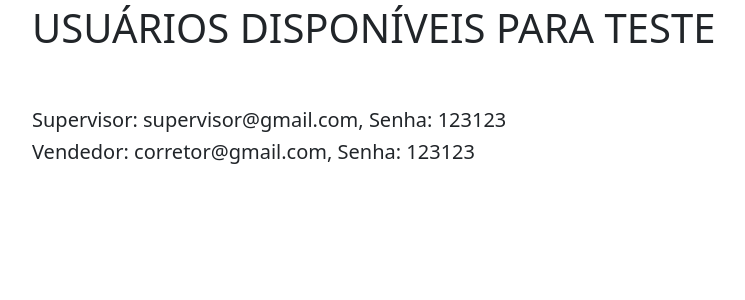
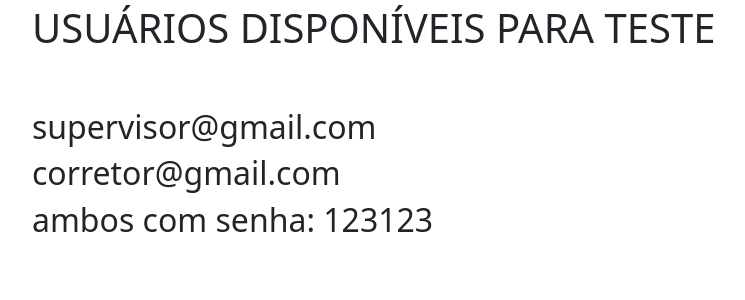
Before and after one commit to fbarrossampaio/venda_lotes, a Flask app: page /contato in a window 1280 px wide. Shown: the part 56-356 px from the top of the page, without its empty margins (50-795 px from the left). Run offline with Flask 3, Linux system fonts and the light colour scheme; some libraries are stand-ins or nearby versions.

Commit message:
Update contato.html

```diff
--- a/comunidadeimpressionadora/templates/contato.html
+++ b/comunidadeimpressionadora/templates/contato.html
@@ -4,8 +4,8 @@
             <h1>USUÁRIOS DISPONÍVEIS PARA TESTE</h1>
             <br>
             <br>
-            <h5>Supervisor: supervisor@gmail.com, Senha: 123123</h5>
-            <h5>Vendedor: corretor@gmail.com, Senha: 123123 </h5>
-
+            <h2>supervisor@gmail.com</h2>
+            <h2>corretor@gmail.com</h2>
+             <h2>ambos com senha: 123123</h2>
         </div>
     {%endblock%}
```
